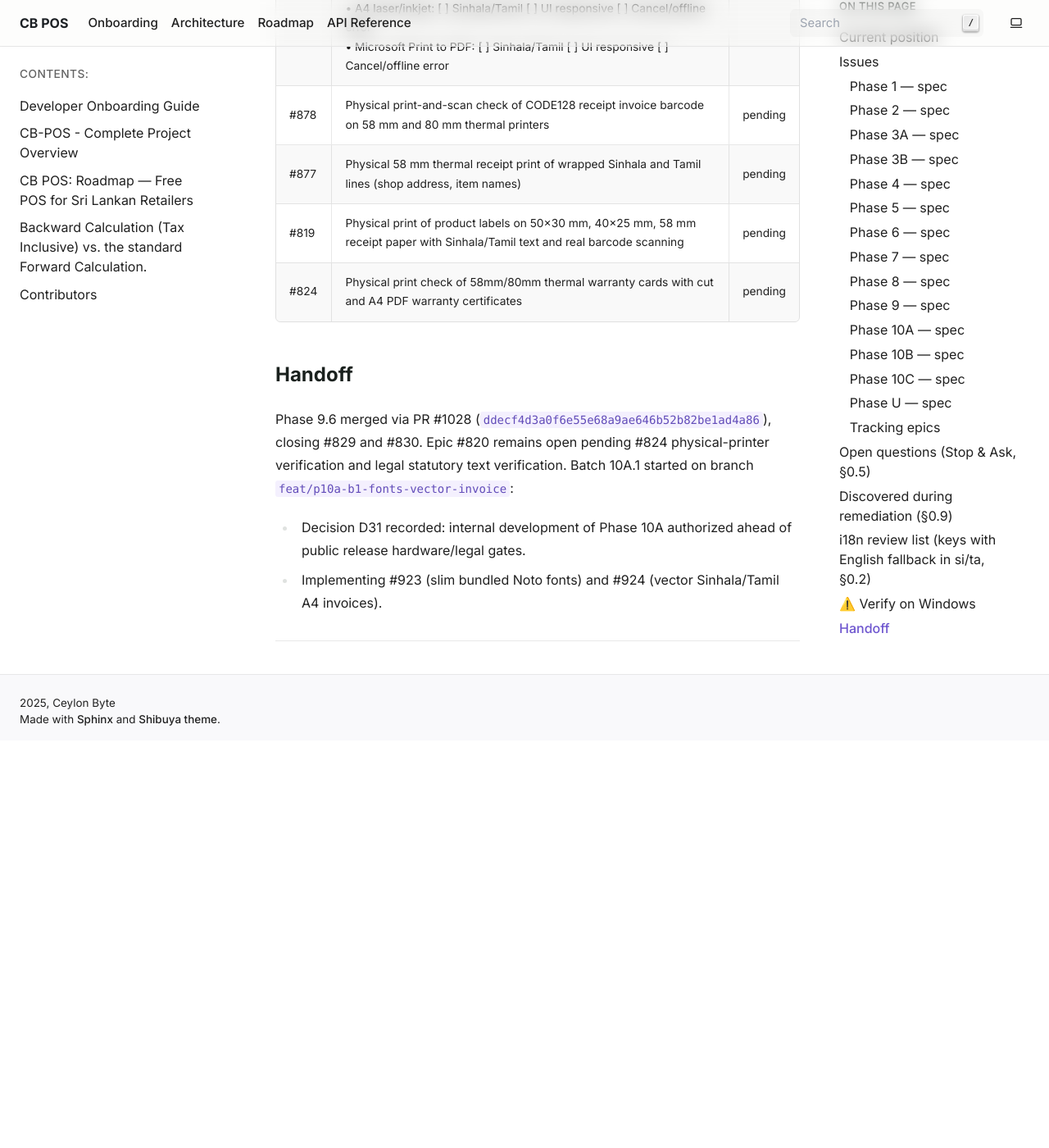
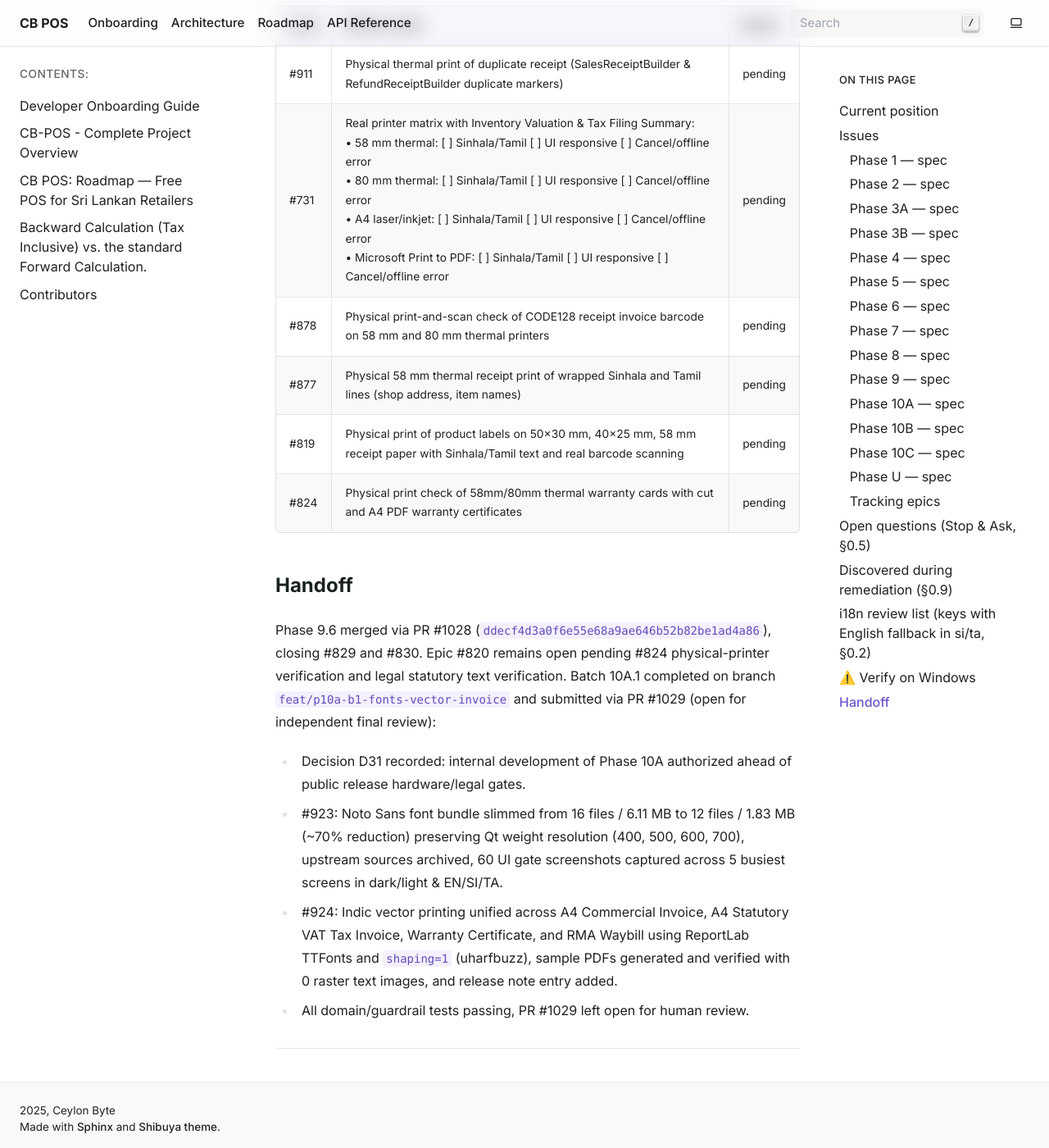
Before and after one commit to HMAHD/CB-POS, a Sphinx documentation site: the page built from docs/remediation/PROGRESS.md, in a window 1280 px wide and 1400 px high, scrolled down 30057 px. Shown: the whole window at 82% size. Built offline with Sphinx 7.4.7, drawn with Linux system fonts in a browser that asks for light colours; pages that are not in the unit, such as notebooks, are missing from menus; before the commit the page ends 30960 px from its top, so only the background shows below that; some of the changed text lies outside the part shown.

Commit message:
docs(remediation): update progress for Phase 10A.1 PR #1029

```diff
--- a/docs/remediation/PROGRESS.md
+++ b/docs/remediation/PROGRESS.md
@@ -25,7 +25,7 @@ Statuses: `todo` · `in-progress` · `blocked (Q#)` · `pr-open` · `done` (merg
 
 ## Current position
 
-- Phase: 10A · Batch: 10A.1 · Branch: feat/p10a-b1-fonts-vector-invoice · PR: (pending) · Last session: 2026-11-19
+- Phase: 10A · Batch: 10A.1 · Branch: feat/p10a-b1-fonts-vector-invoice · PR: #1029 (open) · Last session: 2026-11-19
 
 ## Issues
 
@@ -214,8 +214,8 @@ Statuses: `todo` · `in-progress` · `blocked (Q#)` · `pr-open` · `done` (merg
 | # | Title | Sev | Batch | Status | PR | Notes |
 |---|---|---|---|---|---|---|
 | #815 | Installer: 32-bit install mode (Program Files (x86)), unsigned binaries, no p… | medium | 10A.? | todo | | |
-| #923 | Slim the font bundle from 6.4 MB to 1.9 MB (drop italics, subset Noto Sans to… | — | 10A.1 | in-progress | | |
-| #924 | A4 invoice: real vector Sinhala/Tamil text via ReportLab shaping (uharfbuzz) … | — | 10A.1 | in-progress | | |
+| #923 | Slim the font bundle from 6.4 MB to 1.9 MB (drop italics, subset Noto Sans to… | — | 10A.1 | pr-open | #1029 | be6bbdf · slim Noto Sans Latin subsets with --name-IDs='*', delete unused italics (6.11 MB -> 1.83 MB), tests, 60 UI gate screenshots |
+| #924 | A4 invoice: real vector Sinhala/Tamil text via ReportLab shaping (uharfbuzz) … | — | 10A.1 | pr-open | #1029 | 0b76f30, 1229e25, 5ad3cc8 · vector Indic PDF generation via ReportLab shaping=1, unified make_shaped_paragraph across commercial/tax/warranty/RMA builders, sample PDFs, changelog |
 | #925 | Receipt font choice: short tested list (Clear/Noto default, Compact/Yaldevi) … | — | 10A.? | todo | | |
 
 ### Phase 10B — [spec](phases/phase-10b-shop-workflows.md)
@@ -312,6 +312,8 @@ Statuses: `todo` · `in-progress` · `blocked (Q#)` · `pr-open` · `done` (merg
 
 ## Handoff
 Phase 9.6 merged via PR #1028 (`ddecf4d3a0f6e55e68a9ae646b52b82be1ad4a86`), closing #829 and #830. Epic #820 remains open pending #824 physical-printer verification and legal statutory text verification.
-Batch 10A.1 started on branch `feat/p10a-b1-fonts-vector-invoice`:
+Batch 10A.1 completed on branch `feat/p10a-b1-fonts-vector-invoice` and submitted via PR #1029 (open for independent final review):
 - Decision D31 recorded: internal development of Phase 10A authorized ahead of public release hardware/legal gates.
-- Implementing #923 (slim bundled Noto fonts) and #924 (vector Sinhala/Tamil A4 invoices).
+- #923: Noto Sans font bundle slimmed from 16 files / 6.11 MB to 12 files / 1.83 MB (~70% reduction) preserving Qt weight resolution (400, 500, 600, 700), upstream sources archived, 60 UI gate screenshots captured across 5 busiest screens in dark/light & EN/SI/TA.
+- #924: Indic vector printing unified across A4 Commercial Invoice, A4 Statutory VAT Tax Invoice, Warranty Certificate, and RMA Waybill using ReportLab TTFonts and `shaping=1` (uharfbuzz), sample PDFs generated and verified with 0 raster text images, and release note entry added.
+- All domain/guardrail tests passing, PR #1029 left open for human review.
```
